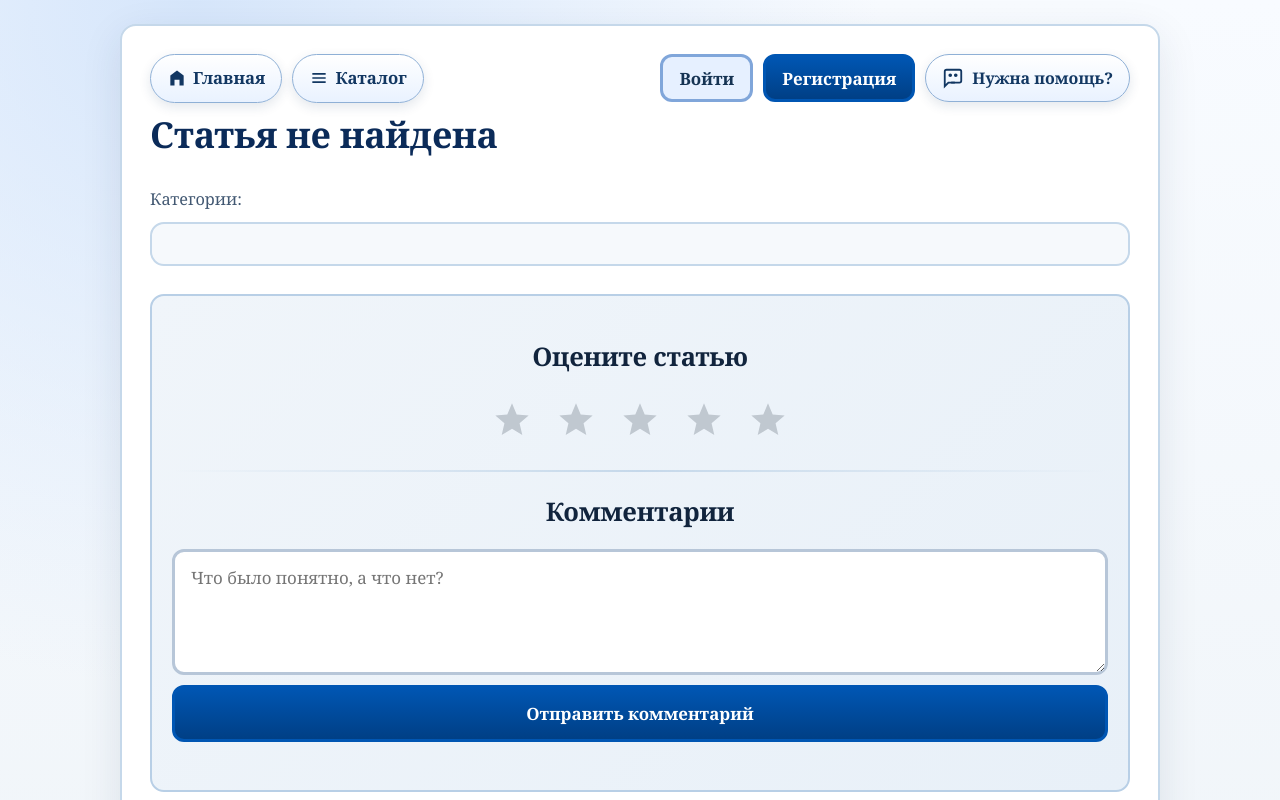
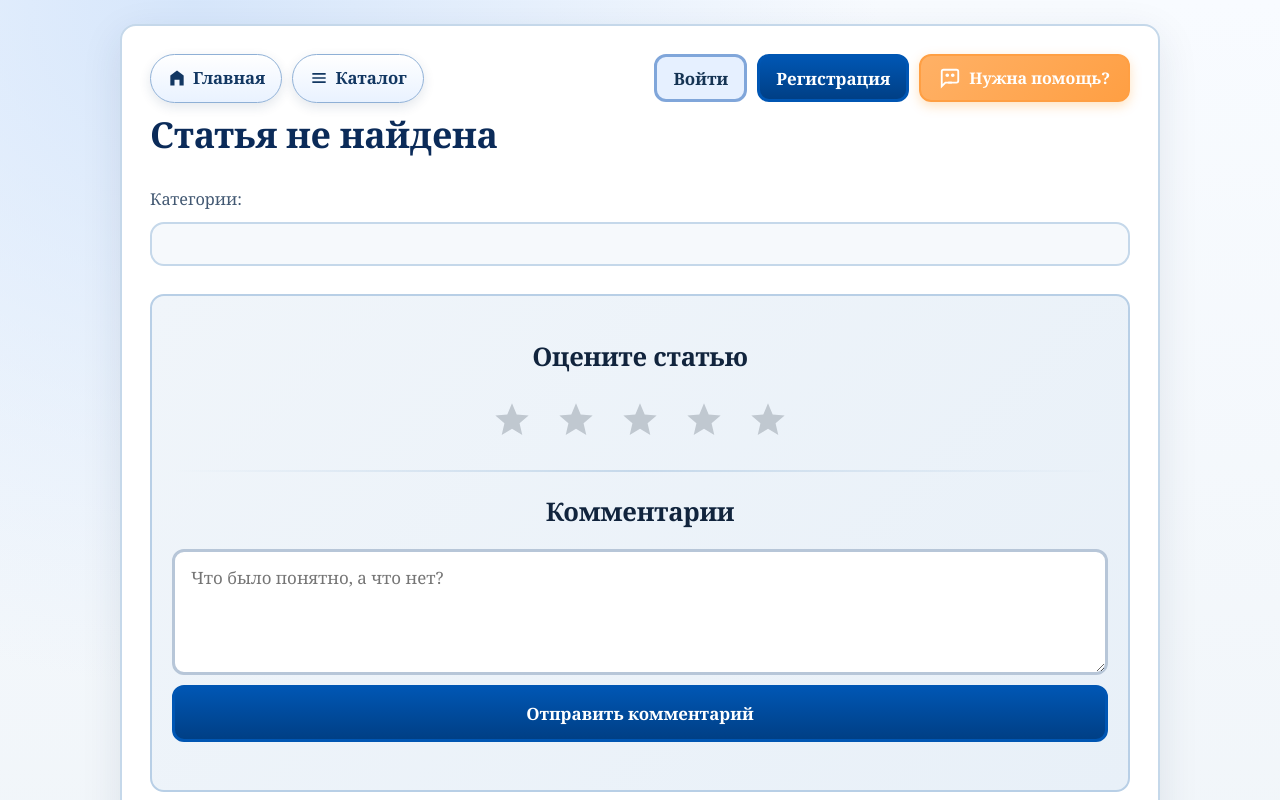
Before and after one commit to vangun26rus/kursach, a website: page article.html in a window 1280 px wide. Shown: the top 800 px of the page. Drawn offline with Linux system fonts and the light colour scheme.

Commit message:
**Title:** Fix inconsistent button styling across all pages using index.html design as reference
**Key features implemented:**
- Updated css/style.css to apply consistent help button styling across all pages with orange gradient background, rounded corners, and proper hover effects
- Applied unified styling to navigation action buttons including login/register with consistent height, padding, and border radius
- Added specific CSS rules for nav-right help-btn class to match the design from index.html
- Ensured all header action buttons maintain same spacing, colors, and positioning as the main page

The changes standardize the button appearance throughout the site following the index.html design specification with consistent colors, shapes, and layout positioning.

```diff
--- a/css/style.css
+++ b/css/style.css
@@ -505,6 +505,36 @@ label {
 
 .nav-right {
   margin-left: auto;
+}
+
+/* Кнопка помощи в навигации - применяем те же стили что и для .help-btn */
+.nav-right a.help-btn {
+  display: inline-flex;
+  align-items: center;
+  gap: 8px;
+  padding: 12px 18px;
+  background: linear-gradient(135deg, #ffb166 0%, #ff9f43 100%);
+  border: 2px solid #ff9f43;
+  border-radius: 12px;
+  color: white;
+  font-weight: 700;
+  text-decoration: none;
+  transition: all 0.2s ease;
+  box-shadow: 0 4px 12px rgba(255, 140, 0, 0.25);
+  height: 48px;
+}
+
+.nav-right a.help-btn:hover {
+  background: linear-gradient(135deg, #ffc48a 0%, #ffb166 100%);
+  border-color: #ff9f43;
+  transform: translateY(-2px);
+  box-shadow: 0 6px 16px rgba(255, 140, 0, 0.35);
+  color: white;
+}
+
+.nav-right a.help-btn .icon {
+  width: 22px;
+  height: 22px;
 }
 
 /* Кнопки в верхней части - единый стиль для всех страниц */
```
Also changed, not shown: 1 other file.
